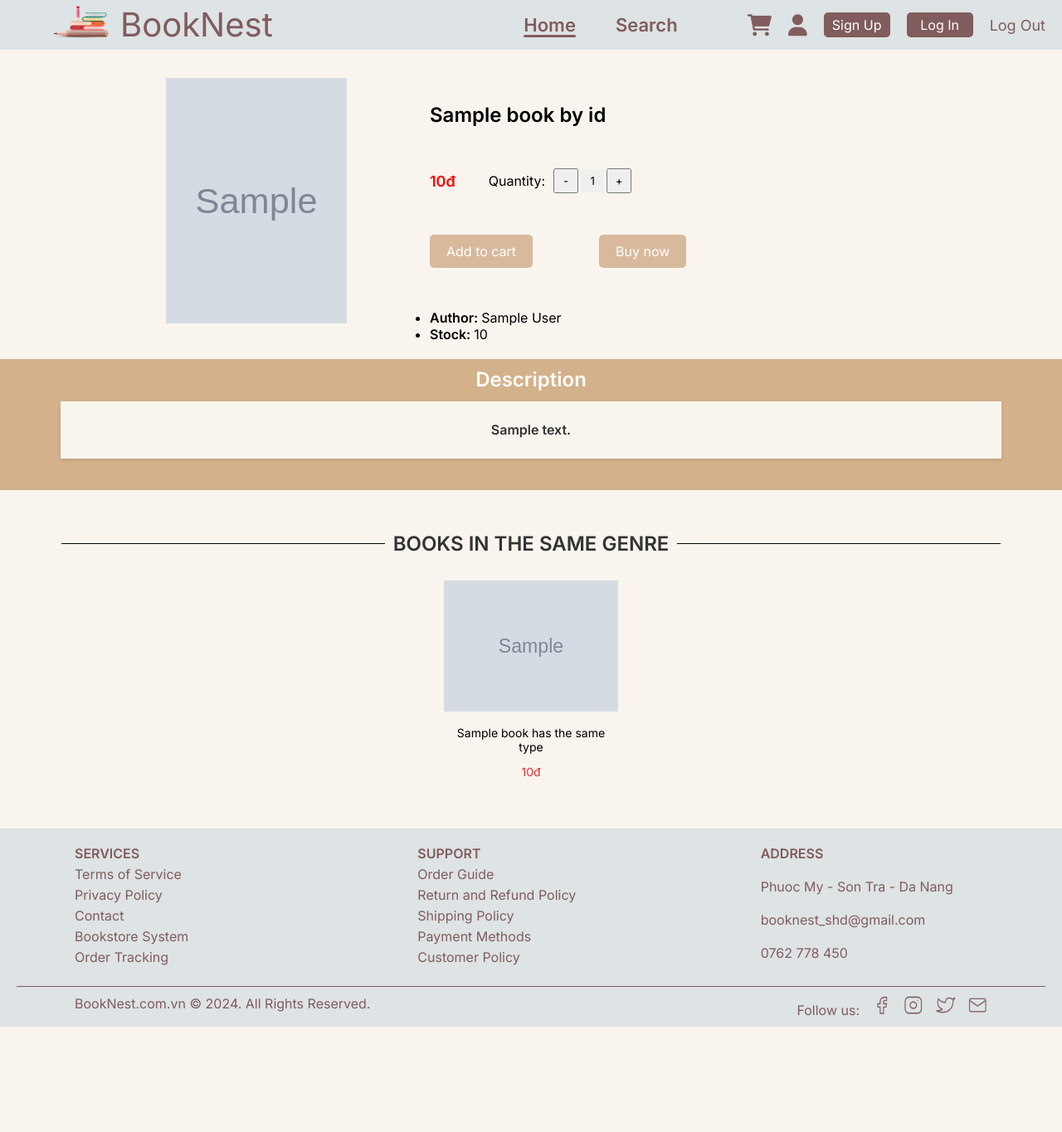
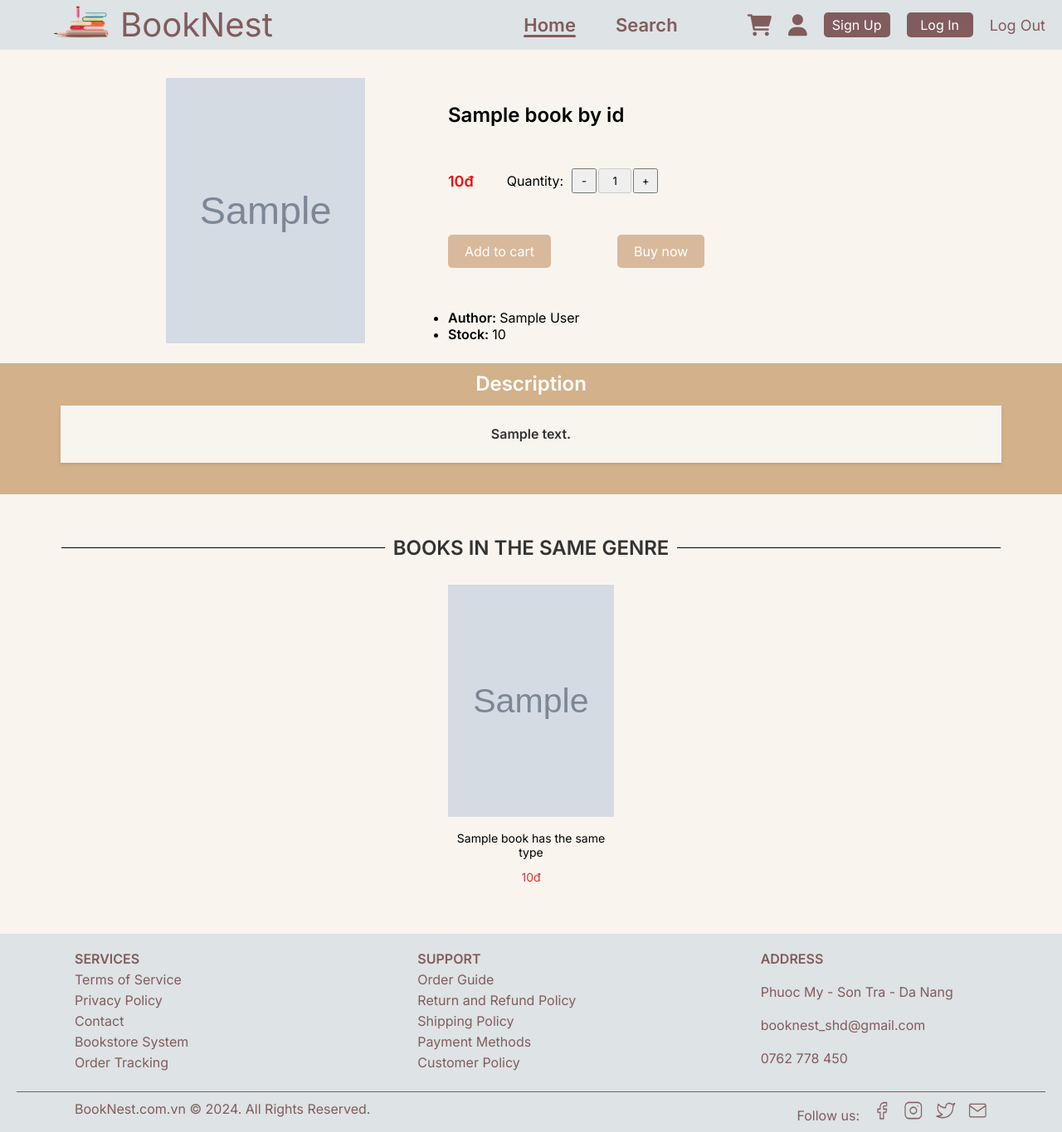
Before and after one commit to KimHan2074/booknest, a PHP site: the page made by app/views/bookdetails.php in a window 1280 px wide. Shown: the whole page at 83% size. Before the commit the page ends 1238 px from the top, so only its background shows below. Run offline with PHP 8.4, Linux system fonts and the light colour scheme; the template is opened without the code that fills it: most values are stand-ins (such as "Sample title", 1, 10 or a date in 2020); grey boxes marked "Sample" are stand-in pictures.

Commit message:
fix css bookdetails

```diff
--- a/public/css/book_details.css
+++ b/public/css/book_details.css
@@ -1,10 +1,12 @@
+/* Phần container chi tiết sách */
 .book-details-container {
     margin-top: 44px;
     display: flex;
     flex-direction: column;
     background: #F9F5EE;
-    box-shadow: 0 4px 8px rgba(0, 0, 0, 0);
+    box-shadow: 0 4px 8px rgba(0, 0, 0, 0.1);
 }
+
 .images-details-wrapper {
     display: flex;
     flex-wrap: wrap;
@@ -14,27 +16,41 @@
     margin-right: 200px;
     margin-top: 50px;
 }
+
 .images-wrapper {
     display: flex;
     flex-direction: column;
     gap: 30px;
 }
+
+/* Ảnh lớn */
 .large-image img {
-    width: 218px;
-    height: 296px;
+    width: 240px;
+    height: 320px;
     object-fit: cover;
 }
+
+/* Ảnh nhỏ */
 .small-image {
     display: flex;
-    gap: 30px;
+    gap: 20px;
 }
+
 .small-book-image {
-    width: 60px;
-    height: 80px;
+    width: 80px;
+    height: 100px;
     object-fit: cover;
     cursor: pointer;
-    transition: transform 0.2s;
+    border-radius: 3px;
+    transition: transform 0.2s, box-shadow 0.2s;
+    box-shadow: 0 2px 4px rgba(0, 0, 0, 0.1);
 }
+
+.small-book-image:hover {
+    transform: scale(1.05);
+    box-shadow: 0 4px 8px rgba(0, 0, 0, 0.2);
+}
+
 /* Phần chi tiết sách */
 .title {
     font-size: 24px;
@@ -42,6 +58,7 @@
     color: #000000;
     padding-top: 30px;
 }
+
 .details-wrapper {
     display: flex;
     flex-direction: column;
@@ -49,15 +66,18 @@
     flex: 1;
     padding-left: 100px;
 }
+
 .price-quantity-wrapper {
     display: flex;
     justify-content: left;
     align-items: center;
 }
+
 .price {
     font-size: 18px;
     display: flex;
 }
+
 .original-price {
     color: #F30B0B;
     font-weight: bold;
@@ -72,15 +92,15 @@
 
 .quantity-buttons {
     display: flex;
-    padding-right: 80px ;
+    padding-right: 80px;
     gap: 2px;
 }
 
 .quantity-input {
-    width: 30px;
+    width: 40px;
     text-align: center;
     padding: 5px;
-    border: 1px solid  #F9F5EE;
+    border: 1px solid #CCC;
     border-radius: 3px;
 }
 
@@ -122,6 +142,7 @@
     background-color: #815C5C;
 }
 
+/* Mô tả sách */
 .descriptions {
     background-color: #d3b18b;
     color: white;
@@ -143,9 +164,9 @@
     margin: auto;
     margin-top: 12px;
     margin-bottom: 28px;
-
 }
 
+/* Cùng thể loại */
 .same-genre {
     width: 90%;
     margin: 50px auto;
@@ -180,7 +201,7 @@
 }
 
 .genre-book {
-    width: calc(20% - 20px);
+    width: 200px;
     text-align: center;
     transition: transform 0.2s;
 }
@@ -190,8 +211,9 @@
 }
 
 .genre-book img {
-    width: 100%;
-    height: auto;
+    width: 200px;
+    height: 280px;
+    object-fit: cover;
 }
 
 .genre-book-title {
```
